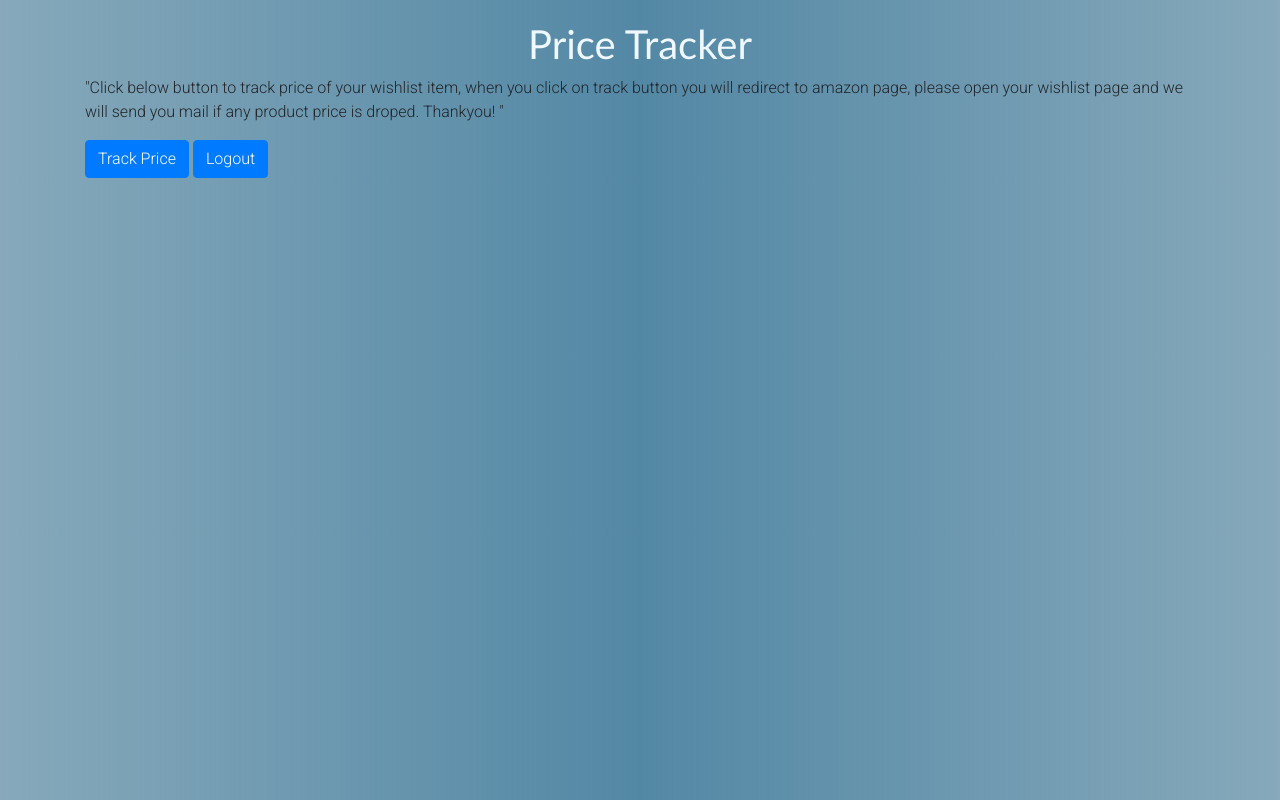
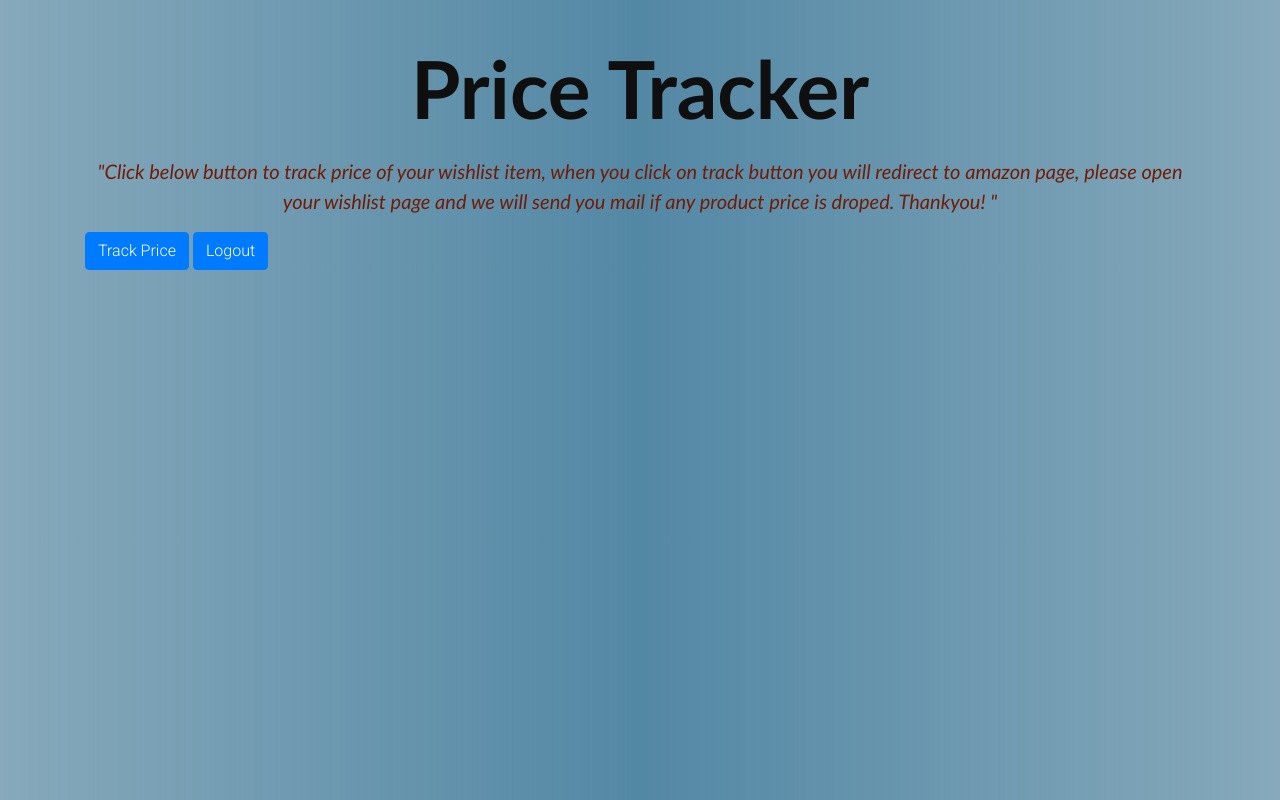
Before and after one commit to ajay1999kumar/Amazon-Price-Drop-Notifier, a browser extension: page public/html/home.html in a window 1280 px wide. Drawn offline with nearby package versions, Linux system fonts and the light colour scheme.

Commit message:
Update home.css

```diff
--- a/public/CSS/home.css
+++ b/public/CSS/home.css
@@ -12,11 +12,21 @@ body {
     -moz-osx-font-smoothing: grayscale;
   }
 .container h1{
-    margin-top: 20px;
+    margin-top: 40px;
     text-align: center;
-    color: aliceblue;
+    color: rgb(15, 15, 15);
+    font-weight: bold;
     font-family: 'Gill Sans', 'Gill Sans MT', Calibri, 'Trebuchet MS', sans-serif;
-    font-size: 40px;
+    font-size: 80px;
+
+}
+.container p{
+  margin-top: 20px;
+  font-style: italic;
+  text-align: center;
+  color: rgb(114, 27, 5);
+  font-family: 'Gill Sans', 'Gill Sans MT', Calibri, 'Trebuchet MS', sans-serif;
+  font-size: 20px;
 
 }
 
@@ -30,8 +40,6 @@ body {
     background: none;
     max-width: 360px;
     margin: 0 auto;
-
     padding-top: 45px;
 
-
   }
```
